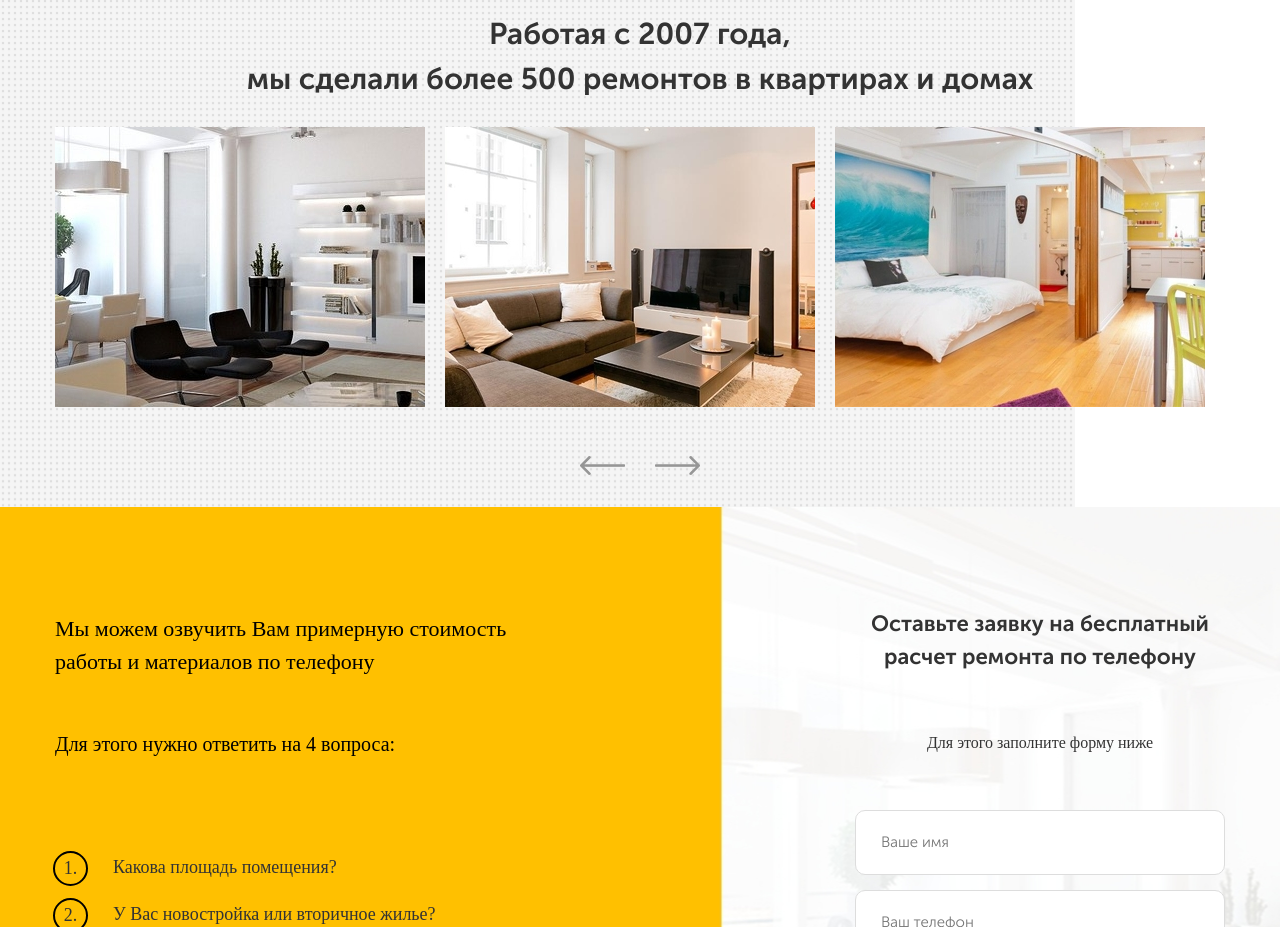
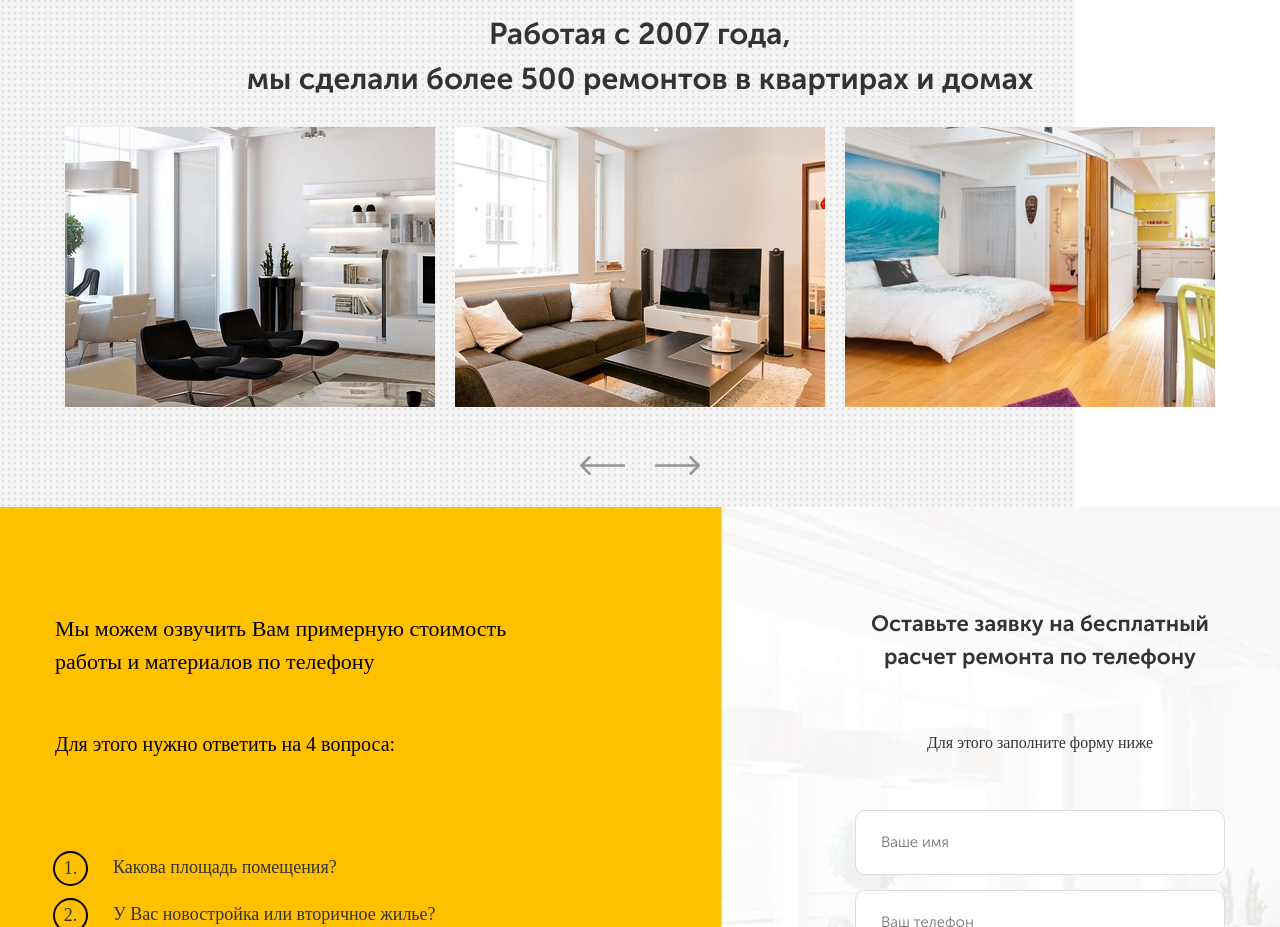
Before and after one commit to OlgaShishkina/21_2, a plain HTML site: page index.html in a window 1280 px wide. Shown: the part 1480-2407 px from the top of the page. Drawn offline with nearby package versions, Linux system fonts and the light colour scheme.

Commit message:
change slider item
заменила марджин на авто

```diff
--- a/sass/_portfolio.sass
+++ b/sass/_portfolio.sass
@@ -5,7 +5,7 @@
   padding: 100px 0
 .slider
   &__item
-    margin-right: 20px //40px
+    margin: auto
     text-align: center
     img
       margin: auto
```
Also changed, not shown: css/style.css, 1 other file.
